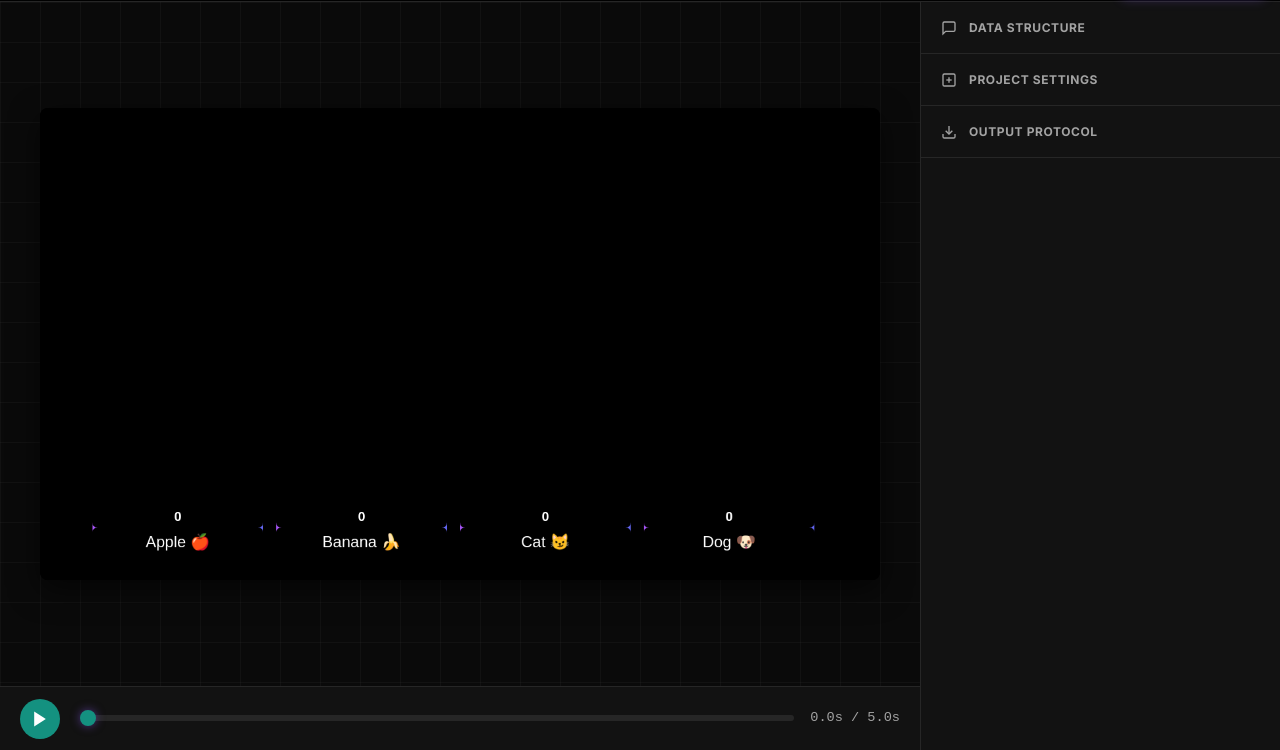
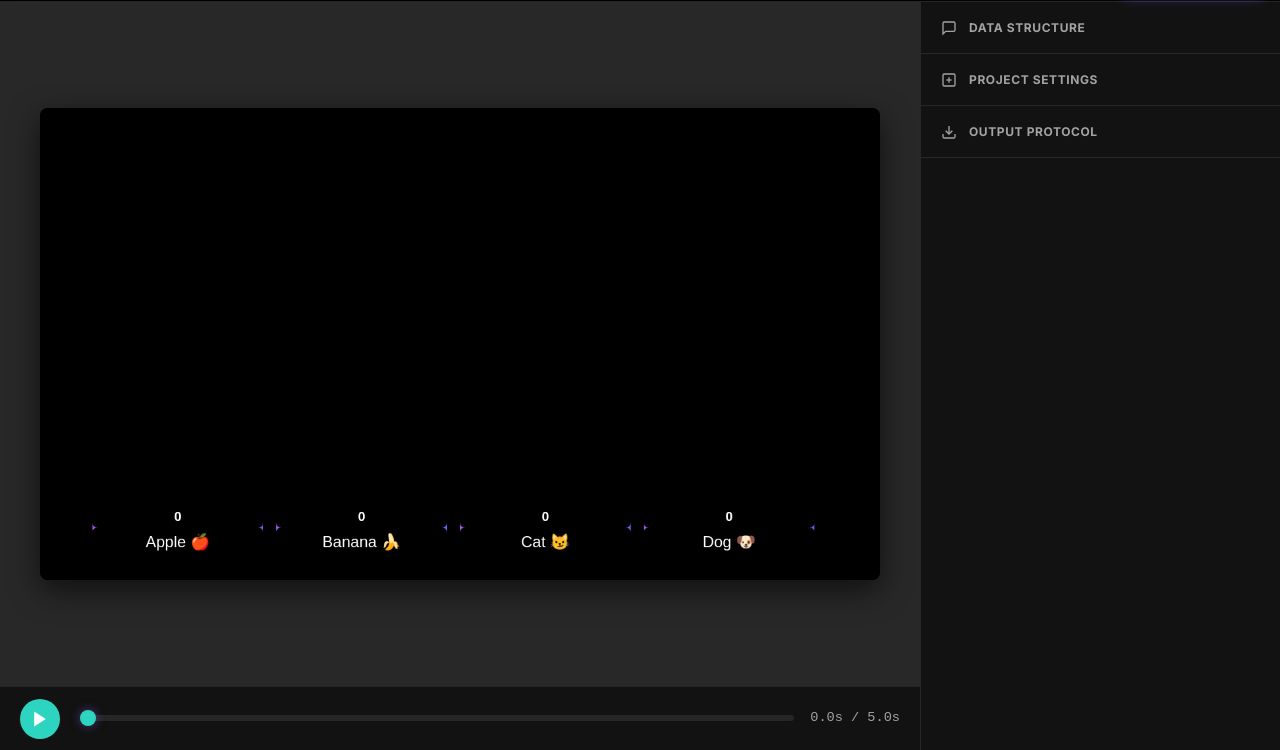
Before and after one commit to simplearyan/chart-studio, a website built with Vite: page index.html in a window 1280 px wide. Shown: the part 50-800 px from the top of the page. Built offline with nearby package versions, Linux system fonts and the light colour scheme; some packages are replaced by stand-ins of ours.

Commit message:
feat: minimalist photoshop-style canvas background

```diff
--- a/style.css
+++ b/style.css
@@ -4,7 +4,7 @@
     --bg-panel: #1e1e1e;      /* Interactive Sub-panels */
     --text-primary: #ffffff;
     --text-secondary: #a3a3a3; /* Muted for low eye strain */
-    --accent-primary: #149180; /* CapCut Teal */
+    --accent-primary: #2dd4bf; /* CapCut Teal */
     --accent-hover: #14b8a6;
     --border-color: #262626;  /* Minimalist Depth */
 
@@ -300,11 +300,7 @@ details.accordion summary::-webkit-details-marker {
     flex: 1;
     display: flex;
     flex-direction: column;
-    background-color: var(--bg-primary);
-    background-image:
-        linear-gradient(rgba(255, 255, 255, 0.03) 1px, transparent 1px),
-        linear-gradient(90deg, rgba(255, 255, 255, 0.03) 1px, transparent 1px);
-    background-size: 40px 40px;
+    background-color: #282828; /* Photoshop Dark UI Gray */
     position: relative;
 }
 
```
